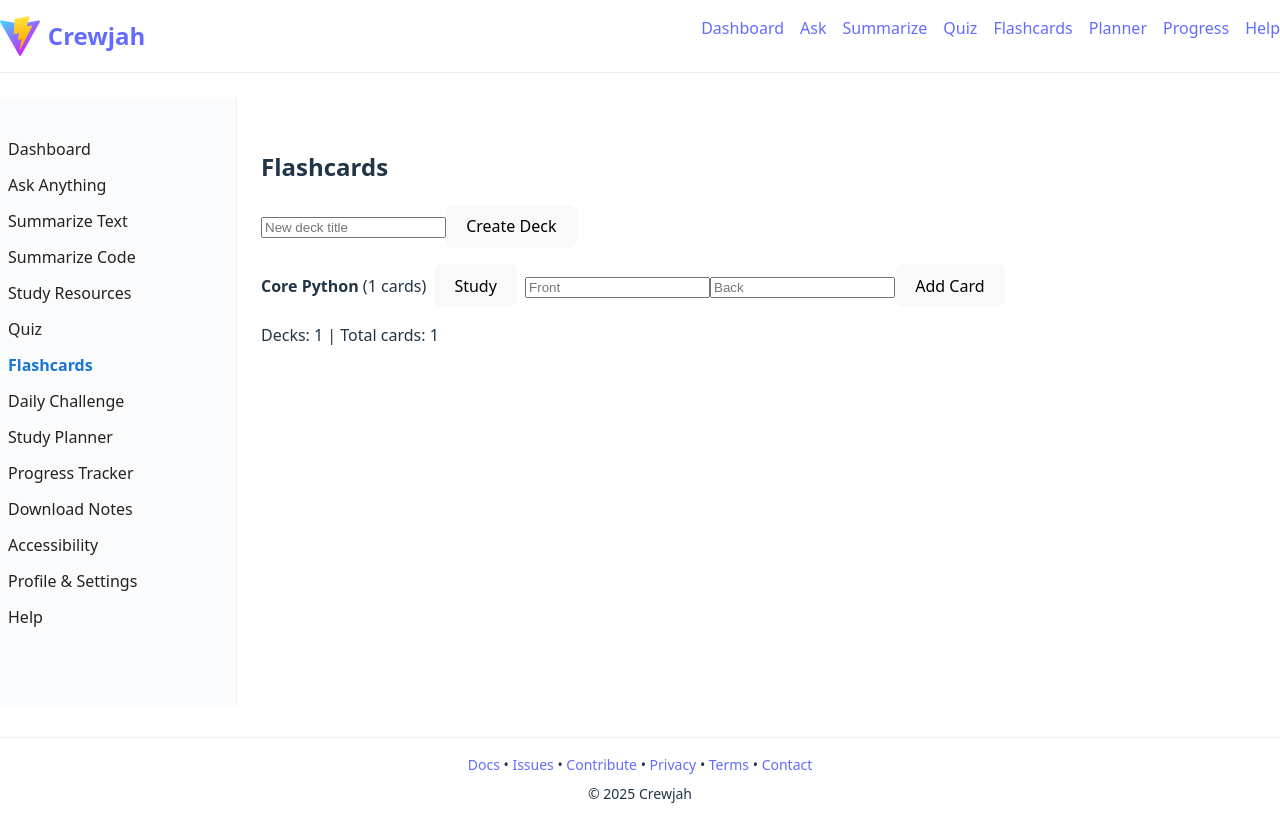
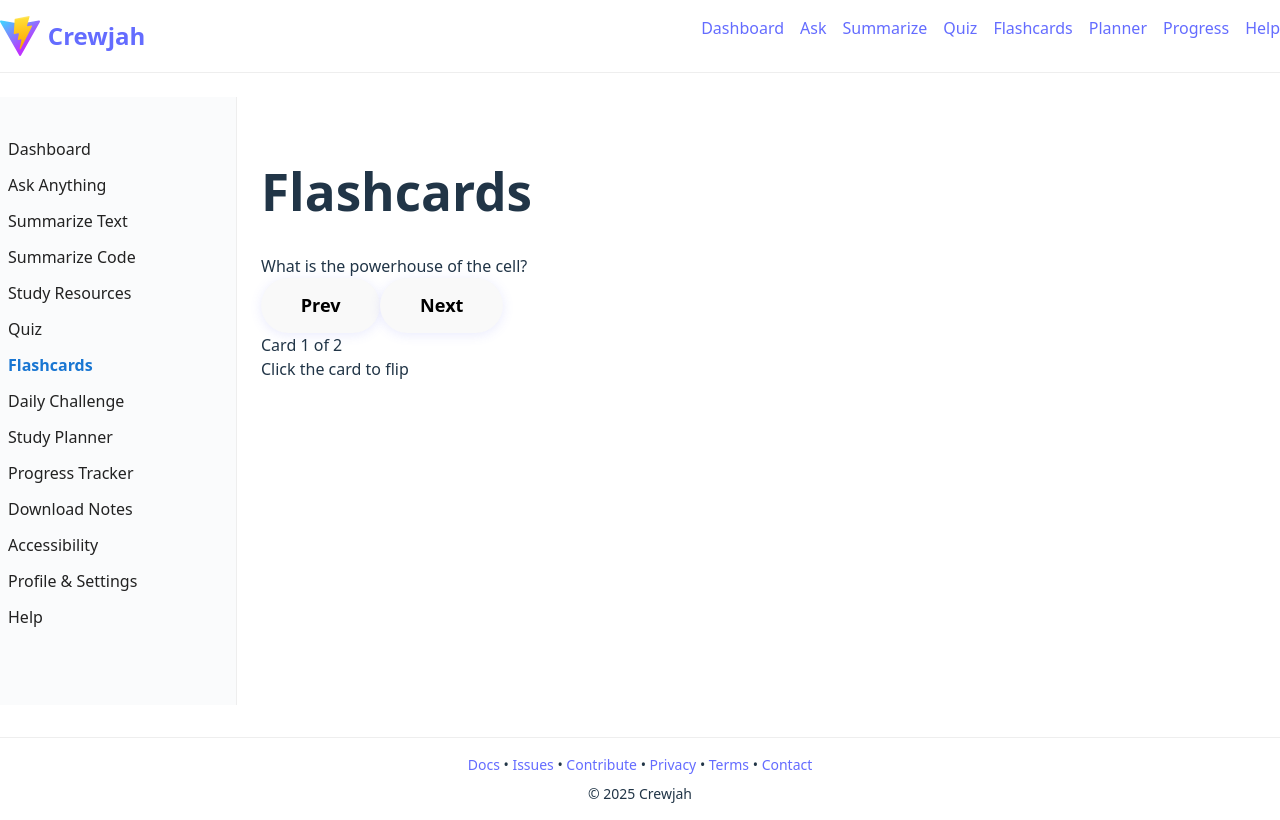
Before and after one commit to Crewjah/Crewjah, a React (Vite) app in the folder client/: page /flashcards in a window 1280 px wide. Built offline with nearby package versions, Linux system fonts and the light colour scheme.

Commit message:
fix: update Flashcards page

```diff
--- a/client/src/pages/Flashcards.jsx
+++ b/client/src/pages/Flashcards.jsx
@@ -1,70 +1,42 @@
 import { useState } from 'react';
 
+const mockCards = [
+  { front: 'What is the powerhouse of the cell?', back: 'Mitochondria' },
+  { front: 'React is a ___ library.', back: 'JavaScript' },
+];
+
 const Flashcards = () => {
-  const [decks, setDecks] = useState([{ title: 'Core Python', cards: [{ front: 'What is a list?', back: 'A mutable sequence.' }] }]);
-  const [deckTitle, setDeckTitle] = useState('');
-  const [front, setFront] = useState('');
-  const [back, setBack] = useState('');
-  const [selected, setSelected] = useState(0);
-  const [studyIdx, setStudyIdx] = useState(0);
-  const [showBack, setShowBack] = useState(false);
-  const [mode, setMode] = useState('list');
+  const [idx, setIdx] = useState(0);
+  const [flipped, setFlipped] = useState(false);
 
-  const addDeck = () => {
-    if (!deckTitle) return;
-    setDecks([...decks, { title: deckTitle, cards: [] }]);
-    setDeckTitle('');
-  };
-  const addCard = () => {
-    if (!front || !back) return;
-    const newDecks = [...decks];
-    newDecks[selected].cards.push({ front, back });
-    setDecks(newDecks);
-    setFront(''); setBack('');
-  };
-  const startStudy = (idx) => { setSelected(idx); setStudyIdx(0); setShowBack(false); setMode('study'); };
-  const nextCard = () => { setShowBack(false); setStudyIdx(studyIdx + 1); };
-  if (mode === 'study') {
-    const deck = decks[selected];
-    if (!deck.cards.length) return <div>No cards in this deck. <button onClick={()=>setMode('list')}>Back</button></div>;
-    const card = deck.cards[studyIdx];
-    return (
-      <div>
-        <h2>Study: {deck.title}</h2>
-        <div style={{margin:'16px 0',padding:12,background:'#f6f6f6'}}>
-          <div>{showBack ? card.back : card.front}</div>
-        </div>
-        {!showBack ? <button onClick={()=>setShowBack(true)}>Show Answer</button> : <button onClick={nextCard} disabled={studyIdx+1>=deck.cards.length}>Next</button>}
-        <button onClick={()=>setMode('list')} style={{marginLeft:8}}>Back to Decks</button>
-        <div style={{marginTop:8}}>Card {studyIdx+1} of {deck.cards.length}</div>
+  const card = mockCards[idx];
+
+  function handleFlip() {
+    setFlipped(f => !f);
+  }
+  function handleNext() {
+    setIdx(i => (i + 1) % mockCards.length);
+    setFlipped(false);
+  }
+  function handlePrev() {
+    setIdx(i => (i - 1 + mockCards.length) % mockCards.length);
+    setFlipped(false);
+  }
+
+  return (
+    <div className="edu-page edu-flashcards">
+      <h1>Flashcards</h1>
+      <div className="edu-flashcard" onClick={handleFlip} tabIndex={0} role="button" aria-pressed={flipped} style={{cursor:'pointer'}}>
+        {flipped ? card.back : card.front}
       </div>
-    );
-  }
-  return (
-    <div>
-      <h2>Flashcards</h2>
-      <div>
-        <input placeholder="New deck title" value={deckTitle} onChange={e=>setDeckTitle(e.target.value)} />
-        <button onClick={addDeck}>Create Deck</button>
+      <div className="edu-flashcard-controls">
+        <button className="edu-btn" onClick={handlePrev}>Prev</button>
+        <button className="edu-btn" onClick={handleNext}>Next</button>
       </div>
-      <div style={{margin:'16px 0'}}>
-        {decks.map((d,i)=>(
-          <div key={i} style={{marginBottom:8}}>
-            <b>{d.title}</b> ({d.cards.length} cards)
-            <button style={{marginLeft:8}} onClick={()=>startStudy(i)}>Study</button>
-            {i===selected && (
-              <span style={{marginLeft:8}}>
-                <input placeholder="Front" value={front} onChange={e=>setFront(e.target.value)} />
-                <input placeholder="Back" value={back} onChange={e=>setBack(e.target.value)} />
-                <button onClick={addCard}>Add Card</button>
-              </span>
-            )}
-          </div>
-        ))}
-      </div>
-      <div>Decks: {decks.length} | Total cards: {decks.reduce((a,d)=>a+d.cards.length,0)}</div>
+      <div className="edu-flashcard-progress">Card {idx + 1} of {mockCards.length}</div>
+      <div className="edu-flashcard-tip">Click the card to flip</div>
     </div>
   );
-};
+}
 
 export default Flashcards;
```
